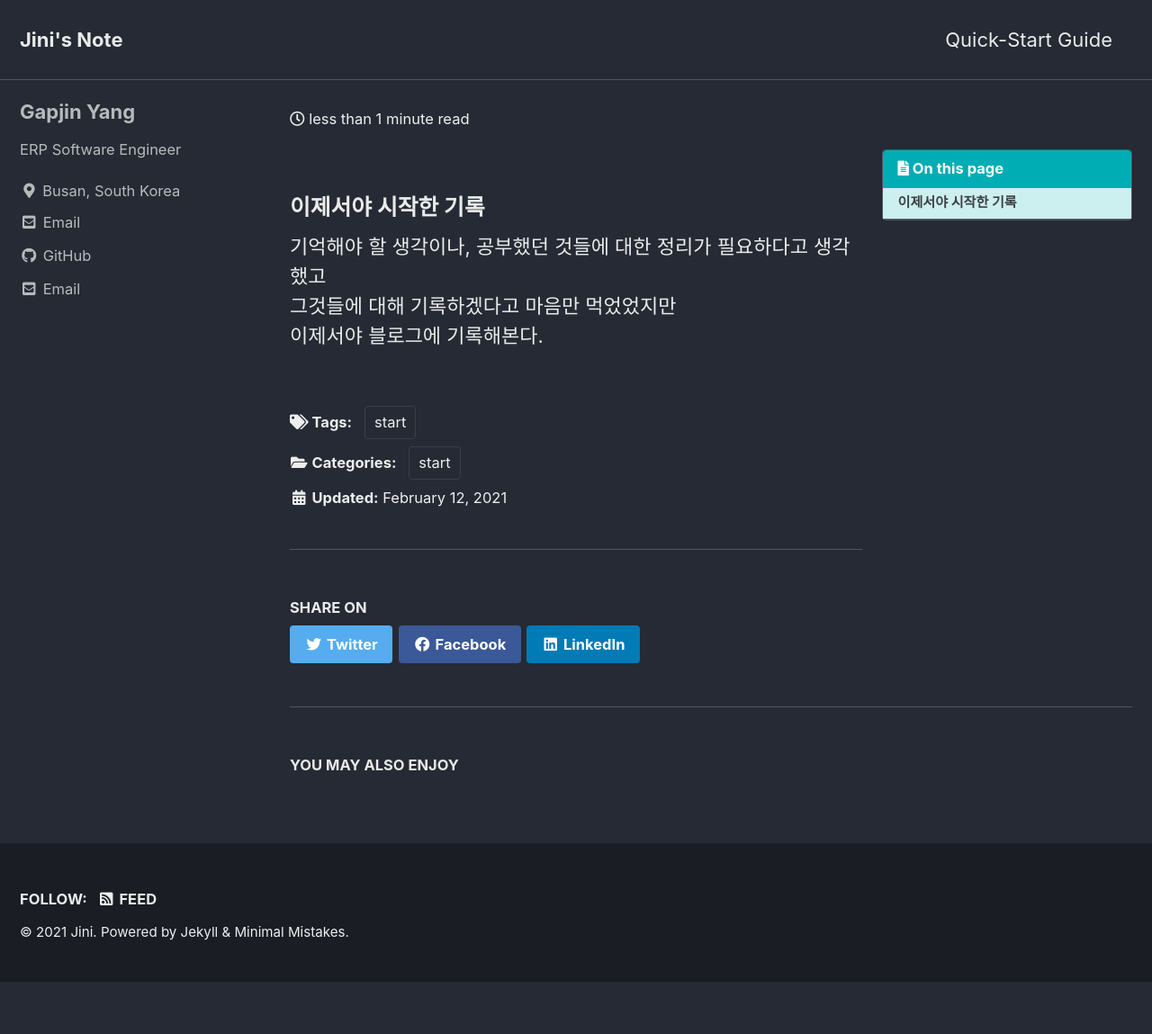
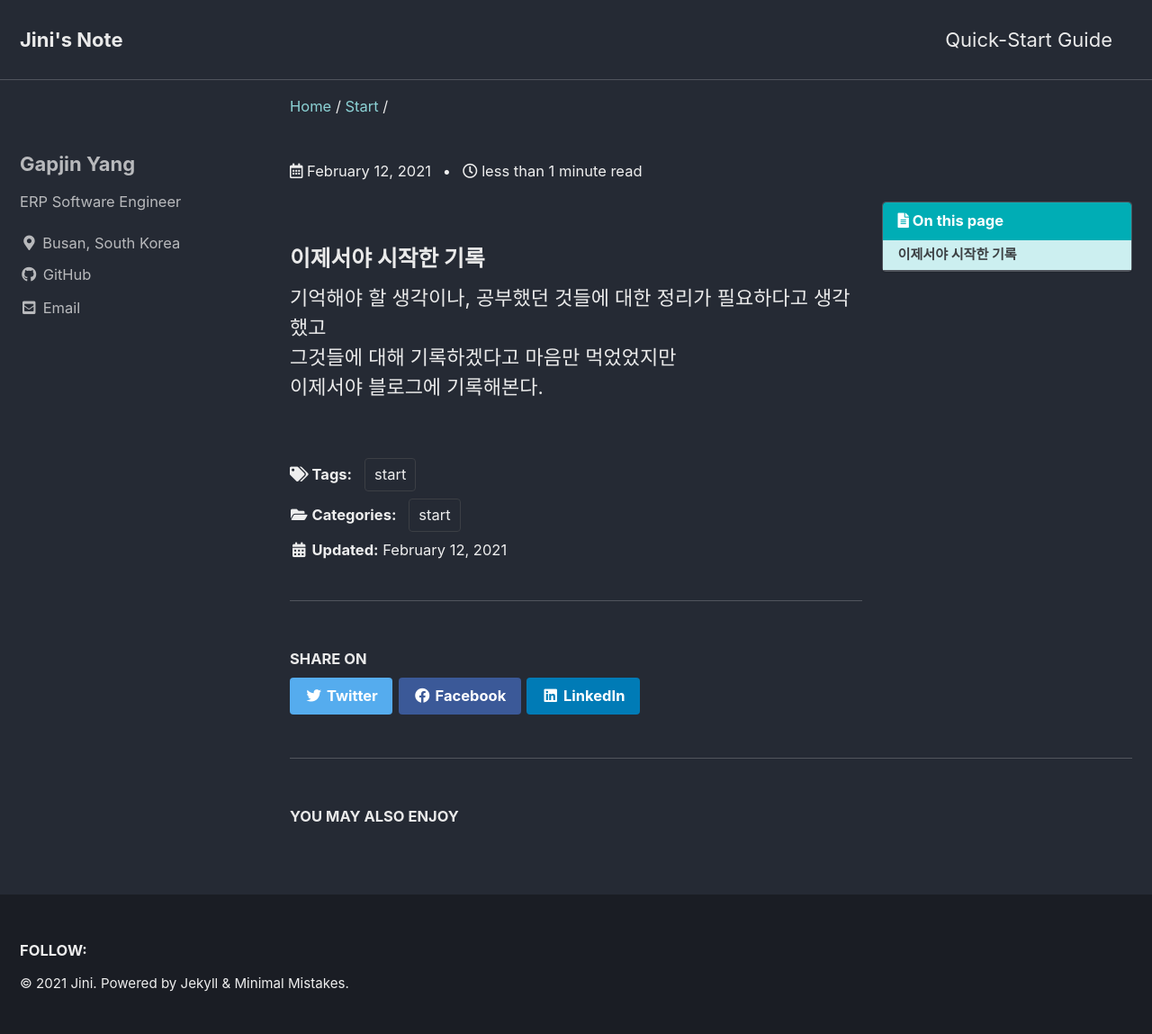
Before and after one commit to psybex/psybex.github.io, a Jekyll site: the page built from _posts/2021-02-12-Start.md, in a window 1280 px wide. Shown: the whole page at 90% size. Built offline with Jekyll 4.4.1, drawn with Linux system fonts in a browser that asks for light colours; cached includes are drawn as plain includes; before the commit the page ends 1091 px from its top, so only the background shows below that.

Commit message:
config_edit2

```diff
--- a/_config.yml
+++ b/_config.yml
@@ -20,14 +20,14 @@ title                    : "Jini's Note"
 title_separator          : "-"
 subtitle                 : # site tagline that appears below site title in masthead
 name                     : "Jini"
-description              : "C#, Java, Oracle을 위주로 사용합니다."
+description              : "A flexible Jekyll theme for my portforlio blog"
 url                      : "https://psybex.github.io" # the base hostname & protocol for your site e.g. "https://mmistakes.github.io"
 baseurl                  : # the subpath of your site, e.g. "/blog"
 repository               : # GitHub username/repo-name e.g. "mmistakes/minimal-mistakes"
 teaser                   : # path of fallback teaser image, e.g. "/assets/images/500x300.png"
 logo                     : # path of logo image to display in the masthead, e.g. "/assets/images/88x88.png"
 masthead_title           : # overrides the website title displayed in the masthead, use " " for no title
-# breadcrumbs            : false # true, false (default)
+breadcrumbs              : true #false # true, false (default) 페이지경로 링크
 words_per_minute         : 200
 comments:
   provider               : # false (default), "disqus", "discourse", "facebook", "staticman", "staticman_v2", "utterances", "custom"
@@ -51,7 +51,7 @@ reCaptcha:
   secret                 :
 atom_feed:
   path                   : # blank (default) uses feed.xml
-  hide                   : # true, false (default)
+  hide                   : true # true, false (default)
 search                   : # true, false (default)
 search_full_content      : # true, false (default)
 search_provider          : # lunr (default), algolia, google
@@ -102,7 +102,6 @@ author:
   links:
     - label: "Email"
       icon: "fas fa-fw fa-envelope-square"
-      url: "mailto:dkvowk@naver.com"
       #url: "mailto:your.name@email.com"
     - label: "Website"
       icon: "fas fa-fw fa-link"
@@ -282,3 +281,4 @@ defaults:
       comments: # true
       share: true
       related: true
+      show_date: true
```
